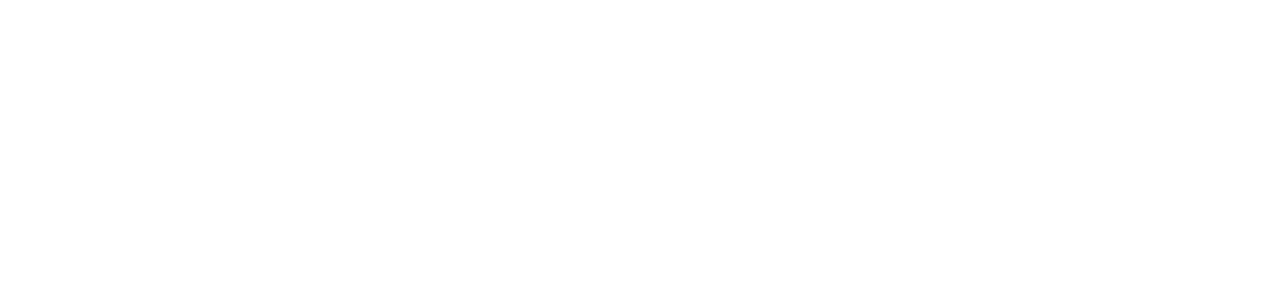
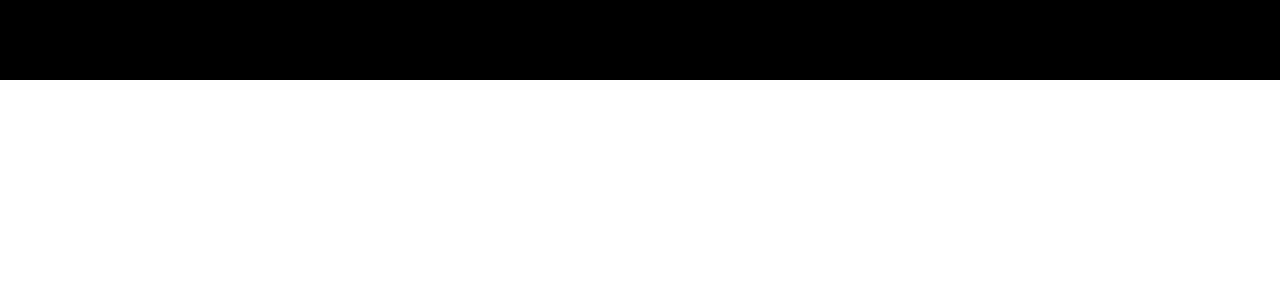
Before and after one commit to ADRE9/crichead, a React (Create React App) app in the folder client/: page / in a window 1280 px wide. Shown: the top 300 px of the page. Built offline with nearby package versions, Linux system fonts and the light colour scheme.

Commit message:
style component check

```diff
--- /dev/null
+++ b/client/src/components/App.css
@@ -0,0 +1,6 @@
+*{
+    box-sizing: border-box;
+    margin: 0;
+    padding: 0;
+    font-family: 'Encode Sans Expanded',sans-serif;
+}
--- a/client/src/components/App.js
+++ b/client/src/components/App.js
@@ -1,12 +1,12 @@
 import React from 'react';
+import Navbar from '../pageComponents/Navbar';
+import './App.css';
 
 class App extends React.Component {
 
   render() {
     return (
-      <div>
-
-      </div>
+      <Navbar/>
     )
   }
 };
--- /dev/null
+++ b/client/src/pageComponents/Navbar/NavbarElements.js
@@ -0,0 +1,27 @@
+import styled from 'styled-components'
+
+export const Nav = styled.nav`
+ background: #000;
+ height: 80px;
+//  margin-top: -80px;
+ display:flex;
+ justify-content: center;
+ align-items: center;
+ font-size:1rem;
+ position:sticky;
+ top:0;
+ z-index:10;
+
+ @media screen and (max-width: 960px){
+     transition:0.8s all ease;
+ }
+ `
+export const NavbarContainer = styled.div`
+ display: flex;
+ justify-content: space-between;
+ height:80px;
+ z-index: 1;
+ width: 100%;
+ padding: 0 24px;
+ max-width: 1100px;
+`
--- /dev/null
+++ b/client/src/pageComponents/Navbar/index.js
@@ -0,0 +1,15 @@
+import React from 'react';
+import {Nav, NavbarContainer} from './NavbarElements';
+
+const Navbar = () => {
+    return (
+        <>
+            <Nav>
+                <NavbarContainer>
+
+                </NavbarContainer>
+            </Nav>
+        </>
+    )
+}
+export default Navbar;
```
Also changed, not shown: 1 other file (tests, documents, lock files or other folders).
